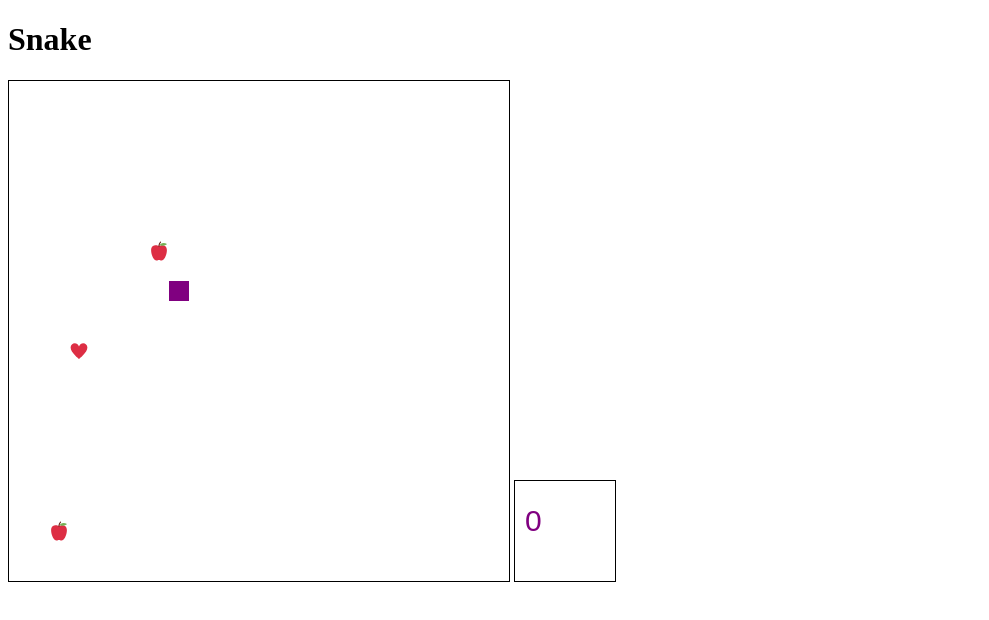
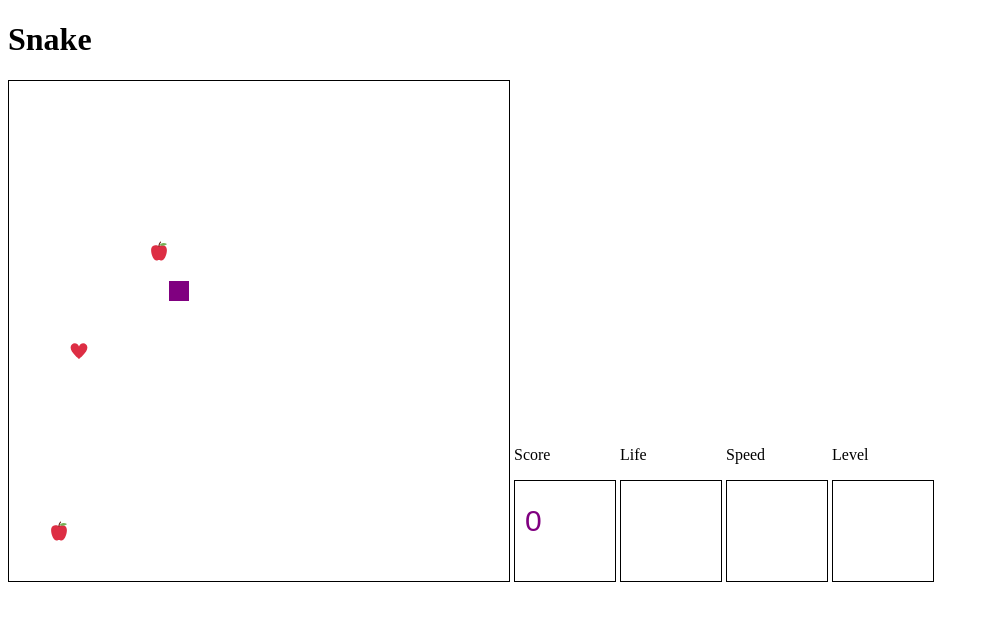
Before and after one commit to Irfan858/se-fe2-kelompok4, a plain HTML site: page snake-game/index.html in a window 1280 px wide. Shown: the whole page, without its empty margins (0-989 px from the left). Drawn offline with Linux system fonts and the light colour scheme.

Commit message:
Menambahkan Interface pada game

```diff
--- a/snake-game/index.html
+++ b/snake-game/index.html
@@ -6,6 +6,15 @@
     <meta name="viewport" content="width=device-width, initial-scale=1.0">
     <script type="text/javascript" src="script.js"></script>
     <title>Snake Game</title>
+    <style>
+        .board {
+            display: inline-block;
+        }
+
+        .board-content {
+            font-size: 30px;
+        }
+    </style>
 </head>
 <body onload="draw();">
     <h1>Snake</h1>
@@ -13,6 +22,21 @@
     <img id="snake-head" style="display: none;" width="20" height="20" src="assets/img/head.png" alt="Head">
     <img id="apple" style="display: none;" width="20" height="20" src="assets/img/apple.svg" alt="Apple">
     <canvas id="snakeBoard" width="500" height="500" style="border:1px solid #000000;"></canvas>
-    <canvas id="score1Board" width="100" height="100" style="border:1px solid #000000;"></canvas>
+    <div class="board">
+        <p>Score</p>
+        <canvas id="score1Board" width="100" height="100" style="border:1px solid #000000;"></canvas>
+    </div>
+    <div class="board">
+        <p>Life</p>
+        <canvas id="lifeBoard" width="100" height="100" style="border:1px solid #000000;"></canvas>
+    </div>
+    <div class="board">
+        <p>Speed</p>
+        <canvas id="speedBoard" width="100" height="100" style="border:1px solid #000000;"></canvas>
+    </div>
+    <div class="board">
+        <p>Level</p>
+        <canvas id="levelBoard" width="100" height="100" style="border:1px solid #000000;"></canvas>
+    </div>
 </body>
 </html>
```
